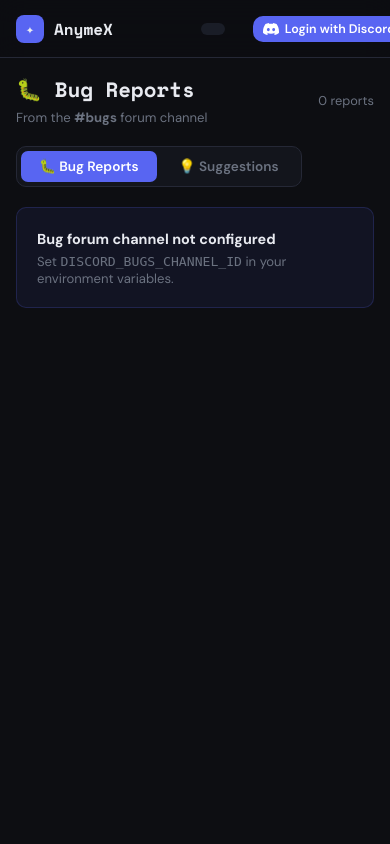
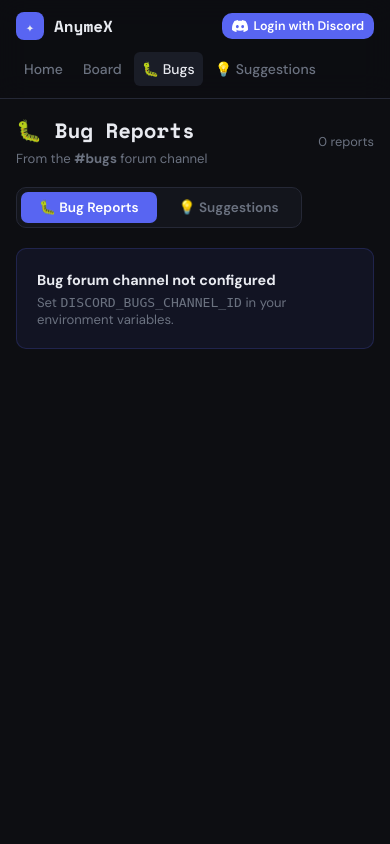
Before and after one commit to Shebyyy/anymex-support-ai, a Flask app: page /bugs in a window 390 px wide; the page is wider, and only the part inside the window is pictured. Run offline with Flask 3, Linux system fonts and the light colour scheme.

Commit message:
feat: remake nav and fix overflow x

```diff
--- a/templates/base.html
+++ b/templates/base.html
@@ -37,6 +37,7 @@
       min-height: 100vh;
       display: flex;
       flex-direction: column;
+      overflow-x: hidden;
     }
 
     /* ── Scrollbar ── */
@@ -243,8 +244,27 @@
     /* ── Responsive ── */
     @media (max-width: 768px) {
       main { padding: 1rem; }
-      nav { padding: 0 1rem; }
-      .nav-links a span { display: none; }
+      nav {
+        padding: 0.75rem 1rem;
+        height: auto;
+        flex-wrap: wrap;
+        gap: 0.75rem 0;
+      }
+      .nav-brand { margin-right: auto; }
+      .nav-links {
+        flex: 1 1 100%;
+        order: 1;
+        overflow-x: auto;
+
+        a {
+          padding: 0.5rem;
+        }
+
+        span {
+          white-space: nowrap;
+        }
+      }
+      .nav-links::-webkit-scrollbar { display: none; }
     }
   </style>
   {% block head %}{% endblock %}
```
